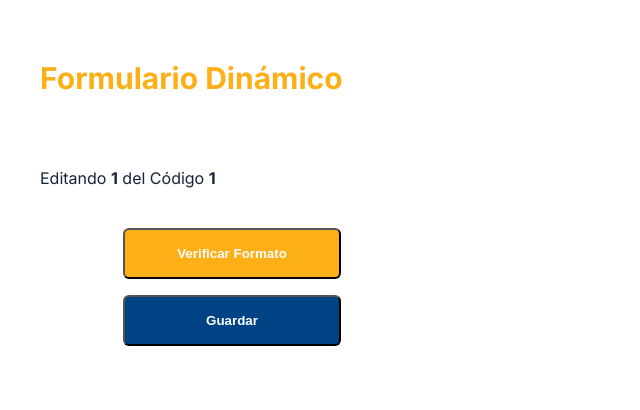
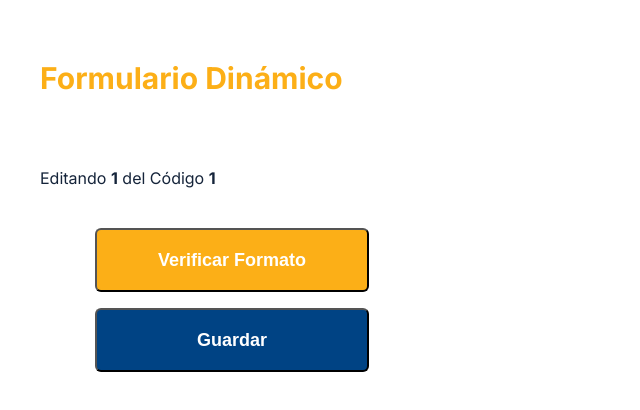
Before and after one commit to MariferVL/json-editor, a Next.js app: page /form-editor/1/1 in a window 1280 px wide. Shown: the top 410 px of the page, without its empty margins (0-640 px from the left). Built offline with nearby package versions, Linux system fonts and the light colour scheme.

Commit message:
Refine button styles.

```diff
--- a/app/form-editor/[groupCode]/[fileName]/page.js
+++ b/app/form-editor/[groupCode]/[fileName]/page.js
@@ -127,13 +127,13 @@ export default function FormEditorPage() {
           <div >
             <button
               onClick={handleVerifyFormat}
-              className="self-start mb-4 mr-4 px-2 py-4 font-bold bg-[var(--cdt-primary)] text-white rounded-md w-full"
+              className="self-start mb-4 mr-4 px-2 py-4 font-bold bg-[var(--cdt-primary)] text-white text-lg rounded-md w-full"
             >
               Verificar Formato
             </button>
             <button
               onClick={handleSave}
-              className="self-start mb-4 px-2 py-4 font-bold bg-[var(--cdt-secondary)] text-white rounded-md w-full"
+              className="self-start mb-4 px-2 py-4 font-bold bg-[var(--cdt-secondary)] text-white text-lg rounded-md w-full"
             >
               Guardar
             </button>
--- a/app/full-editor/[groupCode]/[fileName]/page.js
+++ b/app/full-editor/[groupCode]/[fileName]/page.js
@@ -95,17 +95,17 @@ export default function FullEditorPage() {
         theme="vs-dark"
         onChange={handleEditorChange}
       />
-      <div className="mt-4 md:flex md:items-center justify-center">
+      <div className="mt-8 md:flex md:items-center justify-center">
         <div >
           <button
             onClick={handleVerifyFormat}
-            className="self-start mb-4 mr-4 px-2 py-4 font-bold bg-[var(--cdt-primary)] text-white rounded-md w-full"
+            className="self-start mb-4 mr-4 px-2 py-4 font-bold bg-[var(--cdt-primary)] text-white text-lg rounded-md w-full"
           >
             Verificar Formato
           </button>
           <button
             onClick={handleSave}
-            className="self-start mb-4 px-2 py-4 font-bold bg-[var(--cdt-secondary)] text-white rounded-md w-full"
+            className="self-start mb-4 px-2 py-4 font-bold bg-[var(--cdt-secondary)] text-white text-lg rounded-md w-full"
           >
             Guardar
           </button>
```
